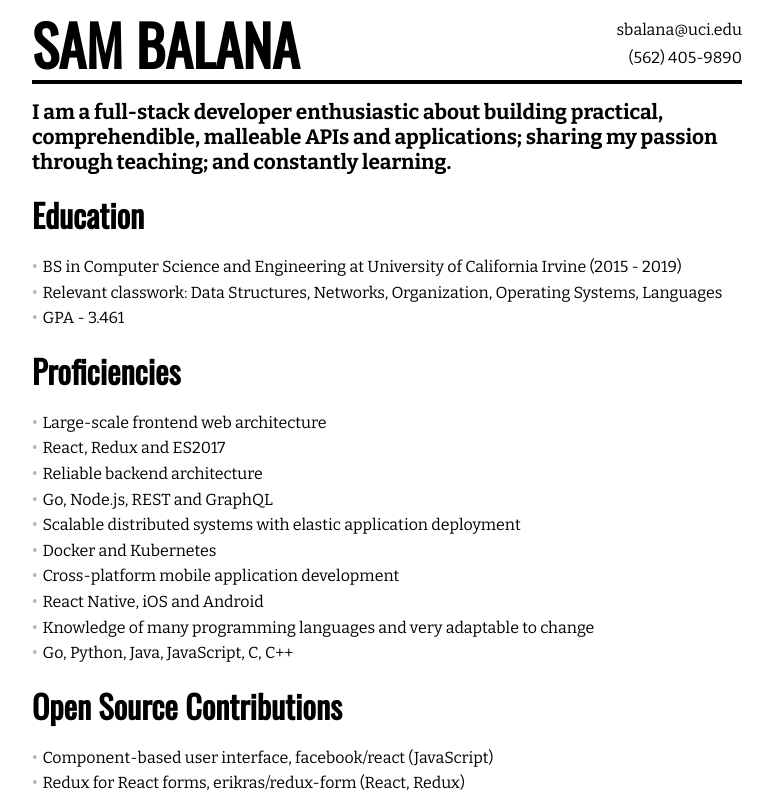
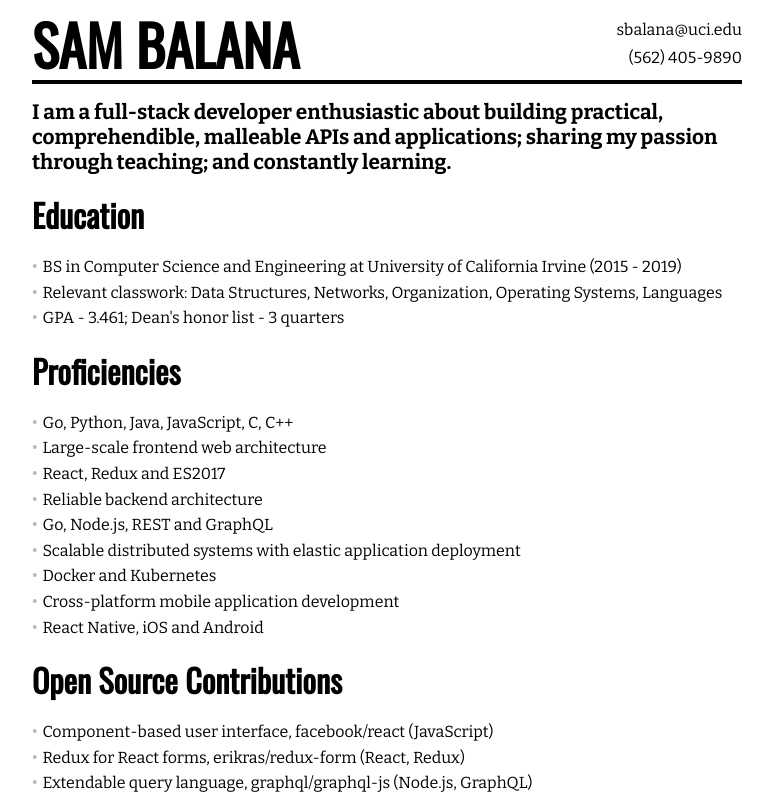
Before and after one commit to puradox/puradox.github.io, a React (Create React App) app: page / in a window 1280 px wide. Shown: the top 798 px of the page, without its empty margins (253-1026 px from the left). Built offline with nearby package versions, Linux system fonts and the light colour scheme.

Commit message:
fix: Alter for second peer review
Thank you again UCI Career Center!

```diff
--- a/src/containers/Home.js
+++ b/src/containers/Home.js
@@ -30,7 +30,7 @@ export const Home = () => (
                 items={[
                     'BS in Computer Science and Engineering at University of California Irvine (2015 - 2019)',
                     'Relevant classwork: Data Structures, Networks, Organization, Operating Systems, Languages',
-                    'GPA - 3.461',
+                    'GPA - 3.461; Dean\'s honor list - 3 quarters',
                 ]}
             />
         </Section>
@@ -38,6 +38,7 @@ export const Home = () => (
             <Header>Proficiencies</Header>
             <List
                 items={[
+                    'Go, Python, Java, JavaScript, C, C++',
                     'Large-scale frontend web architecture',
                     'React, Redux and ES2017',
                     'Reliable backend architecture',
@@ -46,8 +47,6 @@ export const Home = () => (
                     'Docker and Kubernetes',
                     'Cross-platform mobile application development',
                     'React Native, iOS and Android',
-                    'Knowledge of many programming languages and very adaptable to change',
-                    'Go, Python, Java, JavaScript, C, C++'
                 ]}
             />
         </Section>
```
